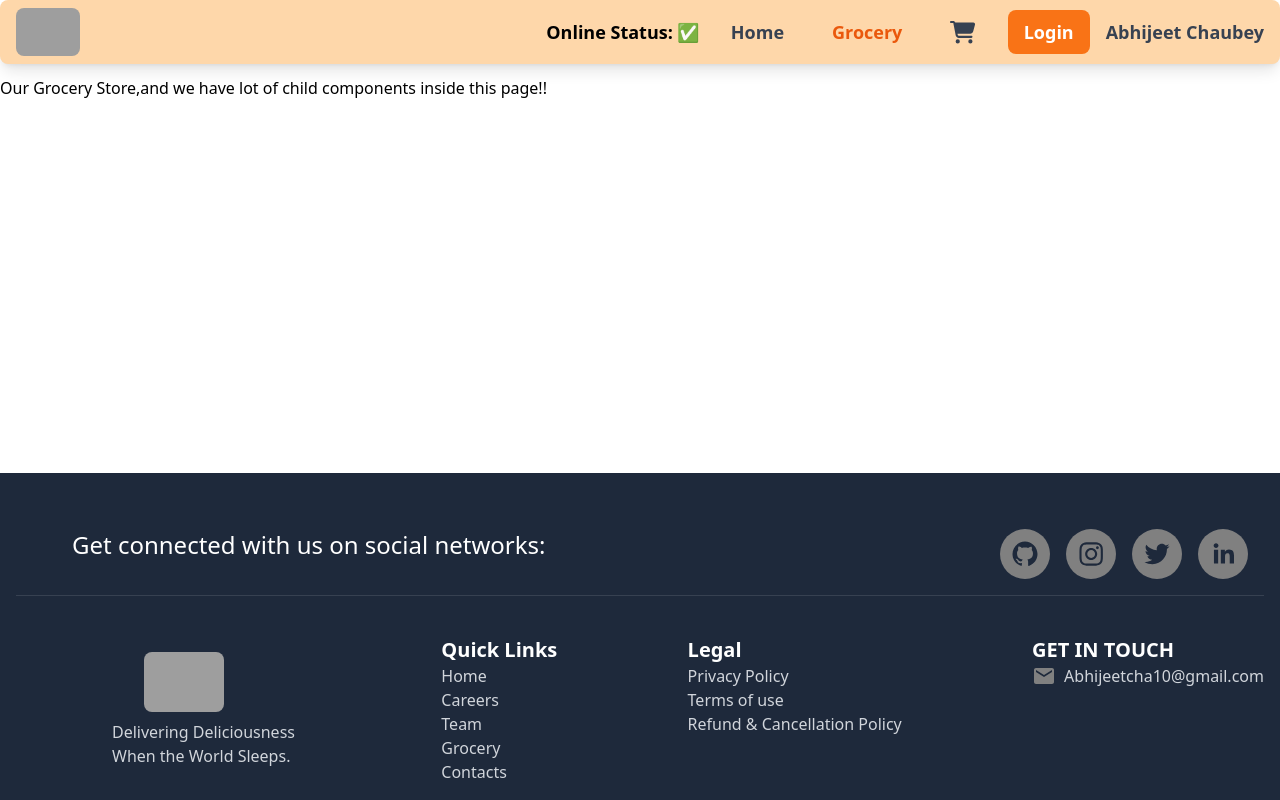
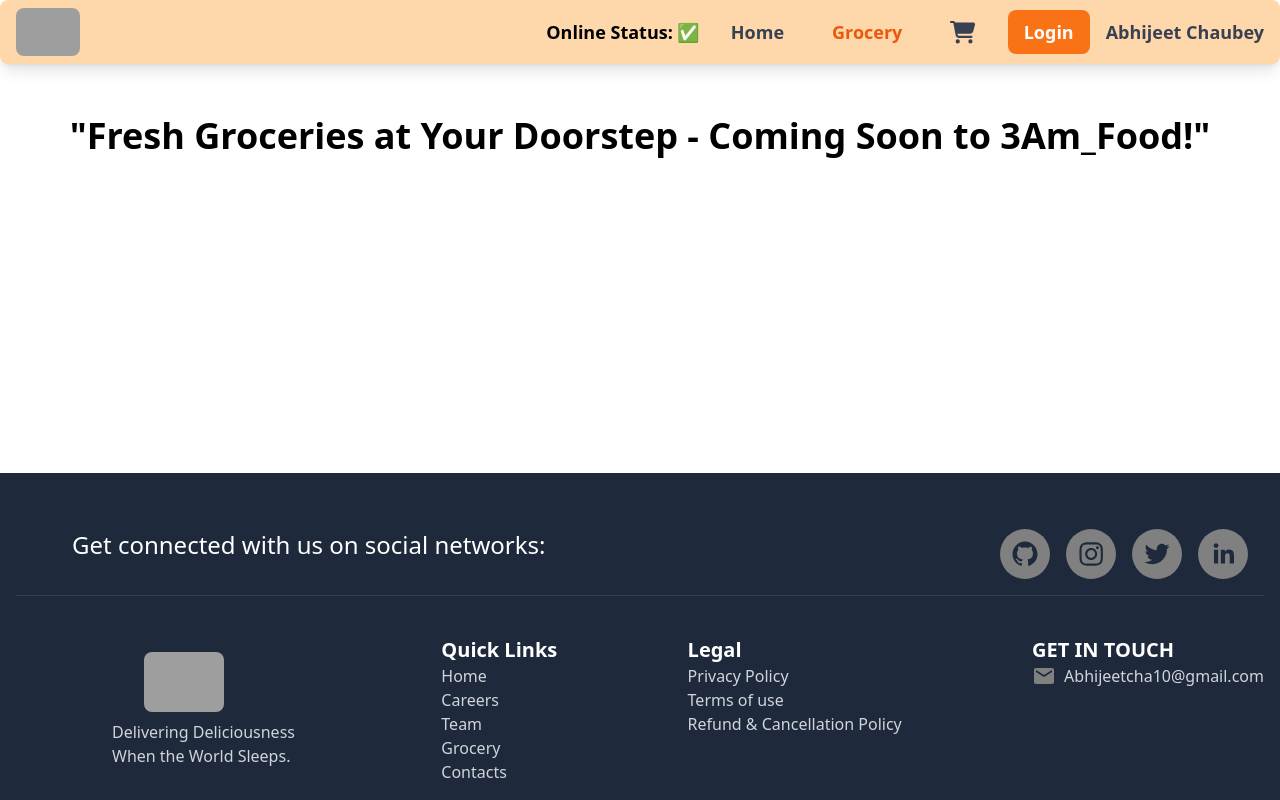
Before and after one commit to abhijeetchaubey/Food-Odering-App, a React (Vite) app: page /grocery in a window 1280 px wide. Built offline with nearby package versions, Linux system fonts and the light colour scheme; grey boxes are pictures that could not be loaded.

Commit message:
update grocery section

```diff
--- a/package.json
+++ b/package.json
@@ -2,7 +2,6 @@
   "name": "namaste-react",
   "version": "1.0.0",
   "description": "This is Namaste React Series",
-  "main": "App.js",
   "scripts": {
     "start": "parcel index.html",
     "build": "parcel build index.html",
--- a/src/components/Grocery.js
+++ b/src/components/Grocery.js
@@ -1,7 +1,14 @@
 const Grocery=()=>{
 
     return(
-        <h1>Our Grocery Store,and we have lot of child components inside this page!!</h1>
+        <h1 className="text-4xl font-extrabold text-center m-10"> "Fresh Groceries at Your Doorstep - Coming Soon to 3Am_Food!"
+
+
+
+
+
+
+        </h1>
     )
 }
 
```
